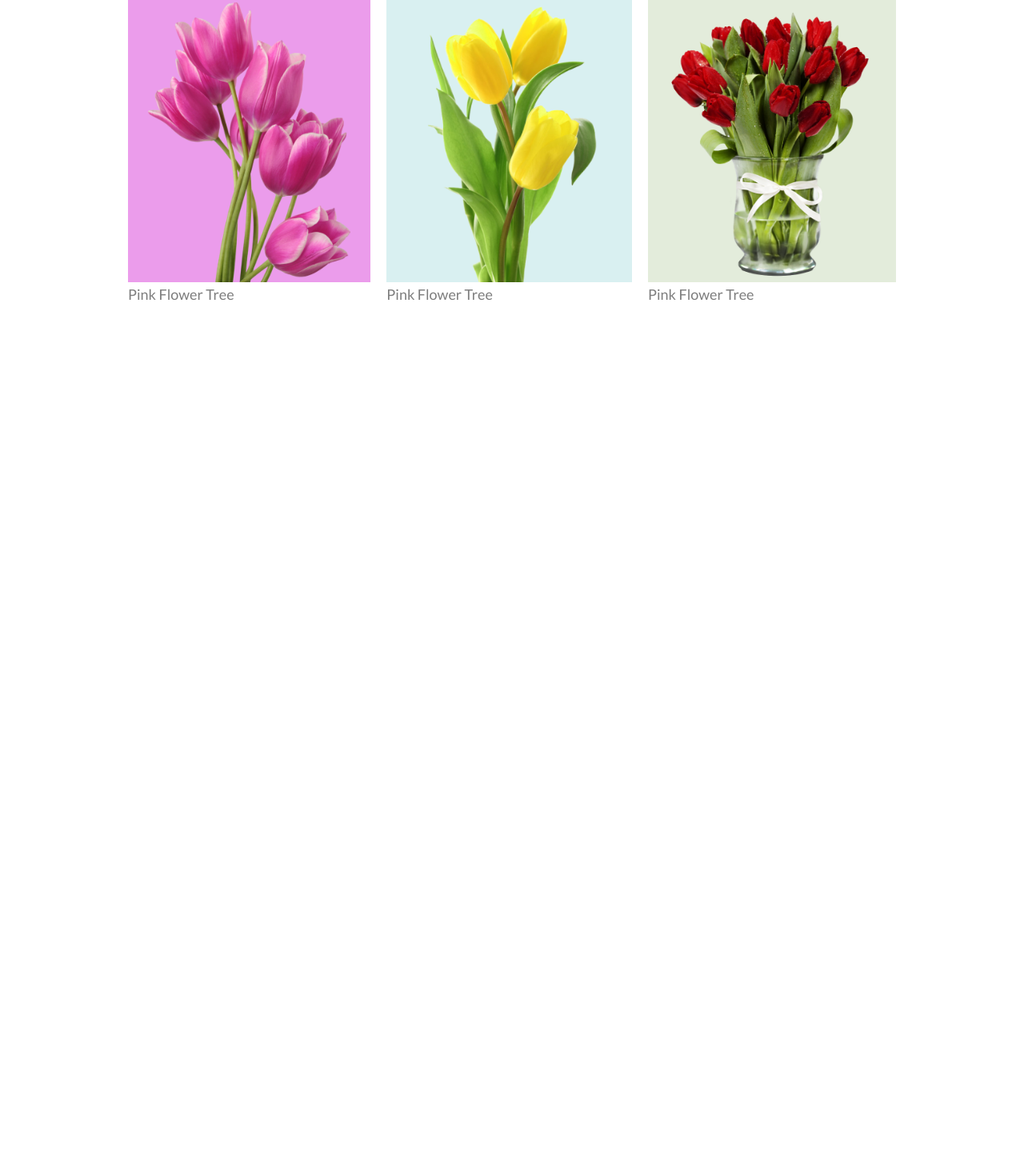
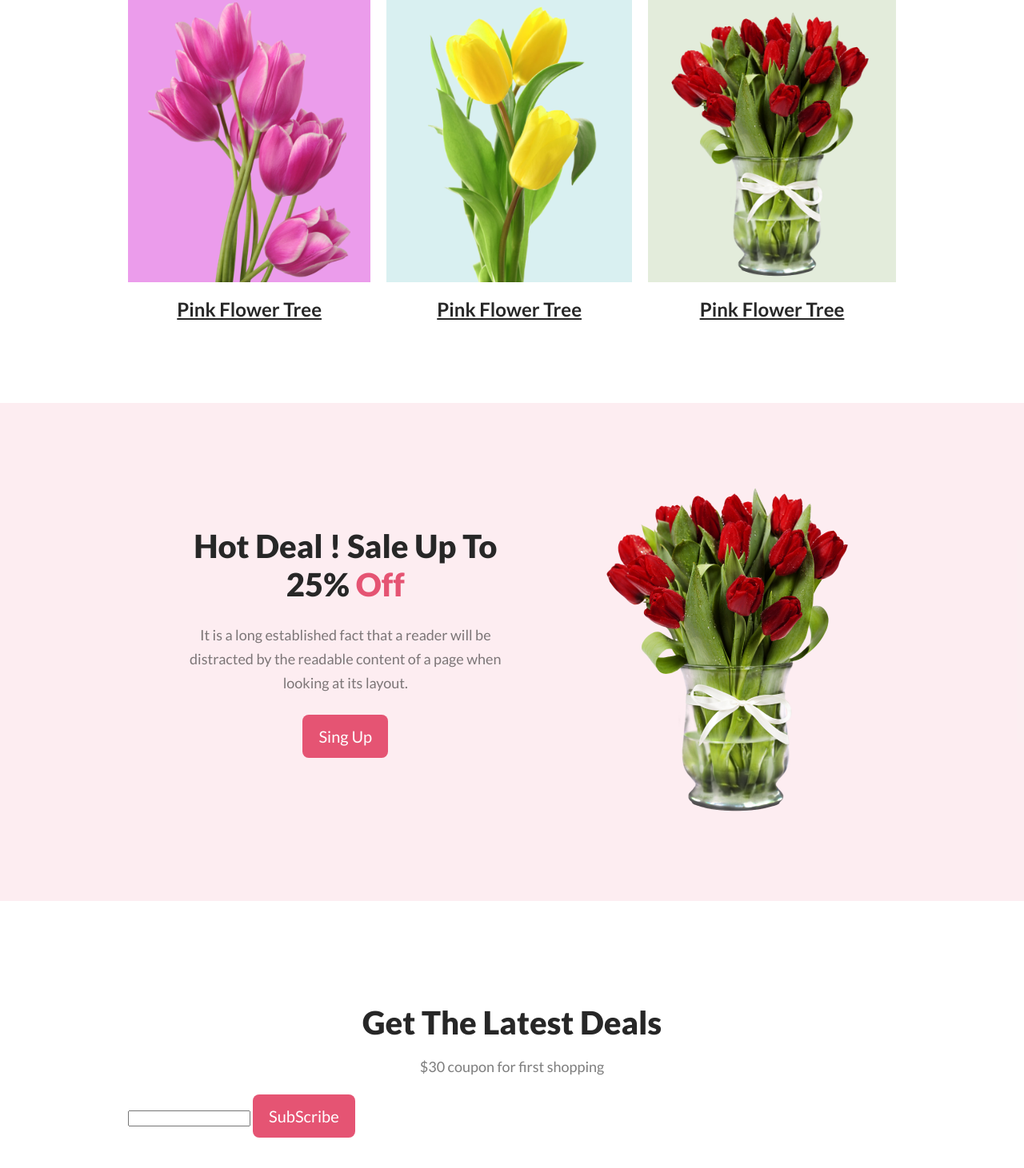
Before and after one commit to Basit612/flower-websit, a plain HTML site: page index.html in a window 1280 px wide. Shown: the part 1103-2564 px from the top of the page at 80% size. Before the commit the page ends 1586 px from the top, so only its background shows below. Drawn offline with Linux system fonts and the light colour scheme.

Commit message:
all website complait

```diff
--- a/index.html
+++ b/index.html
@@ -47,9 +47,37 @@
                       </div>
                        <p>Pink Flower Tree</p>
                      </div>
-
                 </div>
            </div>
          </section>
+
+         <section id="hot-doal">
+          <div class="container hot-deal-main">
+            <div class="hot-deal-text">
+              <h2>Hot Deal ! Sale Up To 25% <span class="important">Off</span></h2>
+              <p>It is a long established fact that a reader will be distracted by the readable content of a page when looking at its layout.</p>
+              <button>Sing Up</button>
+            </div>
+            <div class="hot-deal-img">
+              <img src="flower-websit/img/pngwing 8.png" alt="">
+            </div>
+          </div>
+         </section>
+
+
+         <section>
+          <div class="container"></div>
+         </section>
+
+         <section id="newsletter">
+         <div class="container">
+          <div class="section-heading">
+            <h2>Get The Latest Deals</h2>
+            <p>$30 coupon for first shopping</p>
+         </div>
+            <form>
+              <input typ="email">
+              <button>SubScribe</button>
+         </section>
 </body>
 </html>
--- a/styles/style.css
+++ b/styles/style.css
@@ -6,14 +6,16 @@
   font-family: 'Lato', sans-serif;
 }
 
-p{
+p {
   color: rgba(39, 39, 39, 0.60);
   font-family: Lato;
   font-size: 18px;
   font-style: normal;
   font-weight: 400;
-line-height: 30px; /* 166.667% */
+  line-height: 30px;
+  /* 166.667% */
 }
+
 button {
   border-radius: 8px;
   background: #E55473;
@@ -30,7 +32,8 @@ button:hover {
 }
 
 
-header {
+header,
+#hot-doal {
   background-color: rgba(229, 84, 115, 0.1);
 }
 
@@ -46,7 +49,7 @@ header {
   margin: 20px auto;
 }
 
-.section-heading h2{
+.section-heading h2 {
   color: #272727;
   text-align: center;
   font-family: Lato;
@@ -63,12 +66,12 @@ header {
   justify-content: space-between;
 }
 
-.banner .banner-text *{
+.banner .banner-text * {
   margin-bottom: 32px;
   max-width: 525px;
 }
 
-.banner .banner-text h1{
+.banner .banner-text h1 {
   color: #272727;
   font-family: Lato;
   font-size: 60px;
@@ -77,7 +80,7 @@ font-weight: 800;
   line-height: normal;
 }
 
-.banner .banner-img img{
+.banner .banner-img img {
   width: 100%;
   vertical-align: middle;
 }
@@ -117,3 +120,53 @@ line-height: normal;
 .section-content .flower .green {
   background: rgba(71, 125, 17, 0.15);
 }
+
+.section-content .flower p {
+  color: #272727;
+  text-align: center;
+  margin-top: 16px;
+  font-size: 24px;
+  font-style: normal;
+  font-weight: 700;
+  line-height: 35px;
+  /* 145.833% */
+  text-decoration-line: underline;
+}
+
+.hot-deal-main {
+  display: flex;
+  justify-content: space-around;
+  align-items: center;
+  padding: 100px 0;
+}
+
+#hot-doal .hot-deal-text {
+  width: 75%;
+  max-width: 445px;
+  text-align: center;
+}
+#hot-doal .hot-deal-text *{
+  margin-bottom: 25px;
+}
+
+#hot-doal .hot-deal-text h2 {
+  color: #272727;
+  font-family: Lato;
+  font-size: 40px;
+  font-style: normal;
+  font-weight: 800;
+  line-height: normal;
+  margin-bottom: 24px;
+}
+
+#hot-doal .hot-deal-img {
+     max-width: 318px;
+}
+
+#hot-doal .hot-deal-text h2 .important {
+  color: #E55473;
+}
+
+#newsletter {
+  margin: 128px 0;
+}
```
Lines whose indentation alone changed are shown as unchanged.
